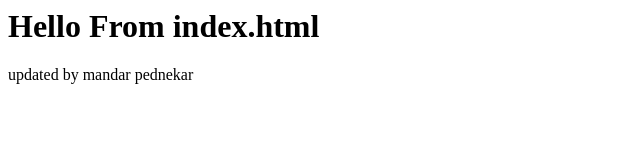
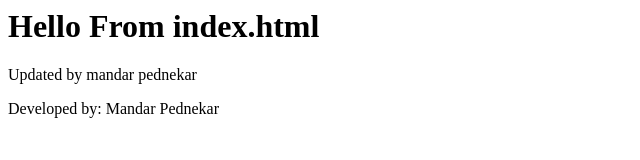
Before and after one commit to Mandar-1610/Git_Demo_2710, a plain HTML site: page index.html in a window 1280 px wide. Shown: the whole page, without its empty margins (0-640 px from the left). Drawn offline with Linux system fonts and the light colour scheme.

Commit message:
Added one more p tag for developer

```diff
--- a/index.html
+++ b/index.html
@@ -1,2 +1,3 @@
 <h1>Hello From index.html</h1>
-<p>updated by mandar pednekar
+<p>Updated by mandar pednekar</p>
+<p>Developed by: Mandar Pednekar</p>
```
